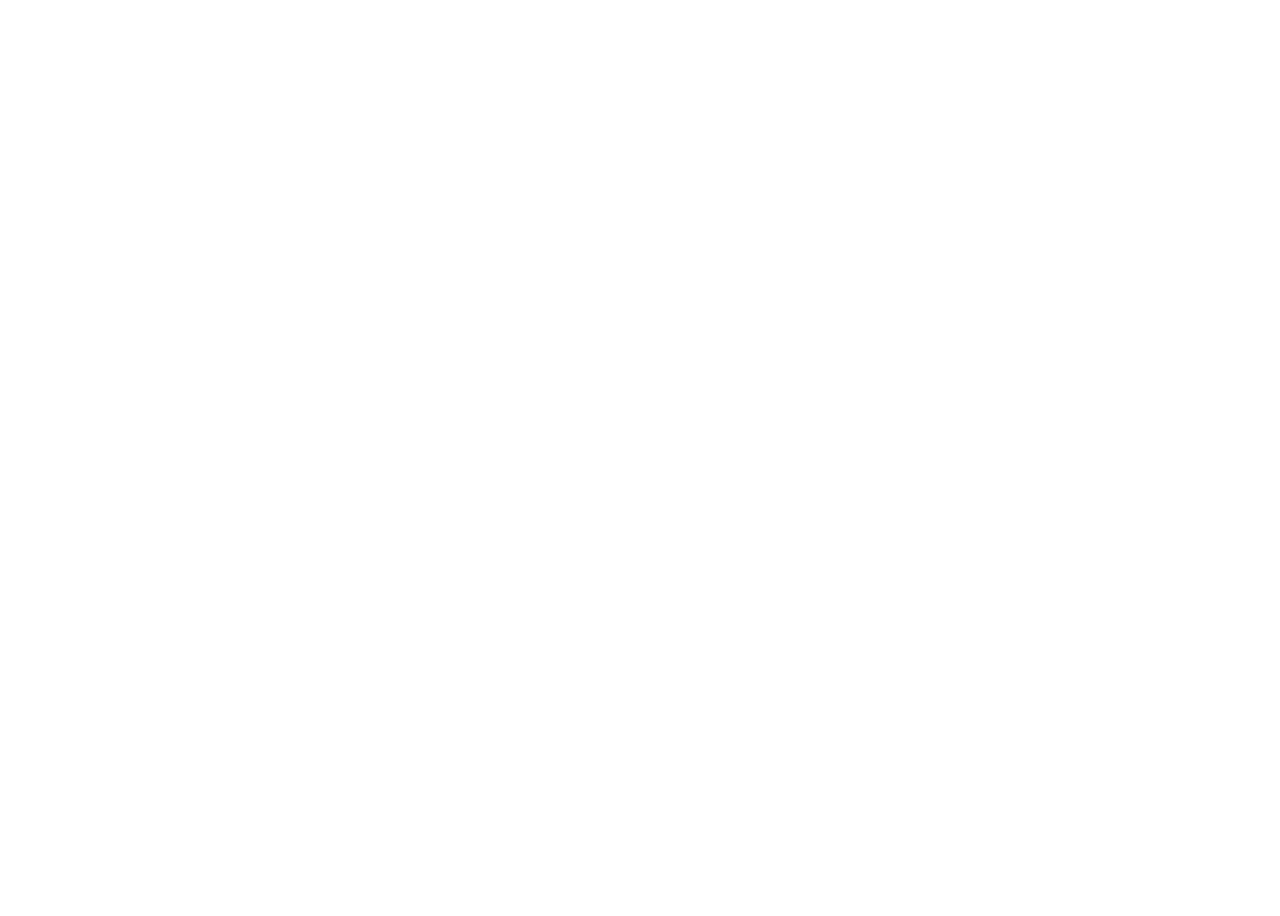
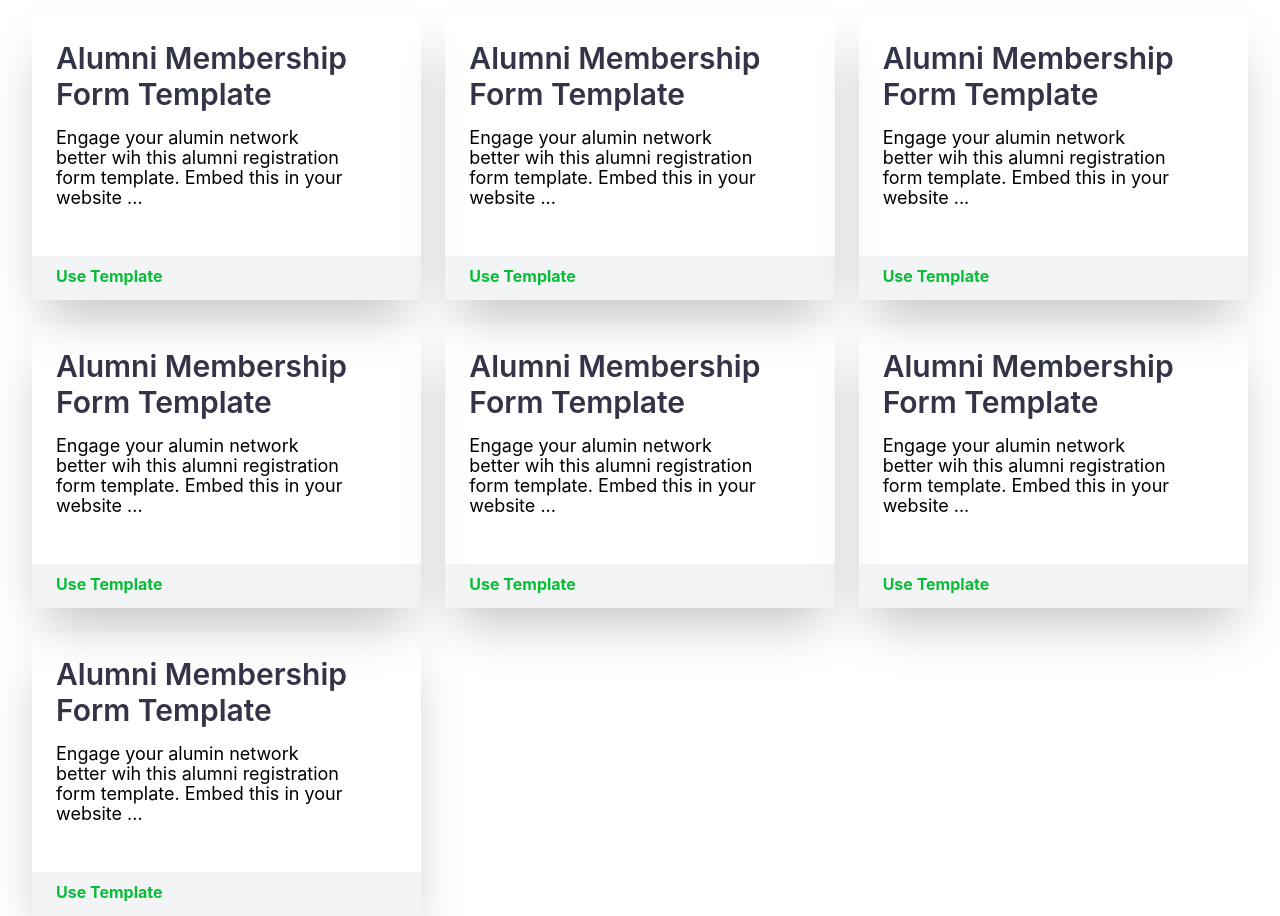
Before and after one commit to holydexboi/Template-task, a React (Create React App) app: page / in a window 1280 px wide. Shown: the part 360-1276 px from the top of the page. Before the commit the page ends 800 px from the top, so only its background shows below. Built offline with nearby package versions, Linux system fonts and the light colour scheme.

Commit message:
template card

```diff
--- a/src/components/Template.js
+++ b/src/components/Template.js
@@ -76,12 +76,107 @@
       </div>
       <div className="mt-14">
         <div className="flex justify-between">
-          <p className="font-semibold text-xl">All Templates</p>
+          <p className=" font-medium text-lg text-gray-700">All Templates</p>
           <p className=" font-normal text-gray-400">2000 templates</p>
         </div>
-        <div>
-          <div className=" w-16 h-40">
-
+        <div className="mt-5 grid grid-cols-3 gap-6">
+          <div className="rounded-b-lg shadow-2xl">
+            <div className=" h-60 pt-6 pl-6 pr-11">
+              <p className=" text-3xl text-[#333447] font-semibold">
+                Alumni Membership Form Template
+              </p>
+              <p className="mt-4 font-normal text-lg leading-5 pr-6">
+                Engage your alumin network better wih this alumni registration
+                form template. Embed this in your website ...
+              </p>
+            </div>
+            <div className="h-11 text-[#08bd37] font-bold pl-6 pr-11 py-2 bg-gray-100">
+              <p className="">Use Template</p>
+            </div>
+          </div>
+          <div className="rounded-b-lg shadow-2xl">
+            <div className=" h-60 pt-6 pl-6 pr-11">
+              <p className=" text-3xl text-[#333447] font-semibold">
+                Alumni Membership Form Template
+              </p>
+              <p className="mt-4 font-normal text-lg leading-5 pr-6">
+                Engage your alumin network better wih this alumni registration
+                form template. Embed this in your website ...
+              </p>
+            </div>
+            <div className="h-11 text-[#08bd37] font-bold pl-6 pr-11 py-2 bg-gray-100">
+              <p className="">Use Template</p>
+            </div>
+          </div>
+          <div className="rounded-b-lg shadow-2xl">
+            <div className=" h-60 pt-6 pl-6 pr-11">
+              <p className=" text-3xl text-[#333447] font-semibold">
+                Alumni Membership Form Template
+              </p>
+              <p className="mt-4 font-normal text-lg leading-5 pr-6">
+                Engage your alumin network better wih this alumni registration
+                form template. Embed this in your website ...
+              </p>
+            </div>
+            <div className="h-11 text-[#08bd37] font-bold pl-6 pr-11 py-2 bg-gray-100">
+              <p className="">Use Template</p>
+            </div>
+          </div>
+          <div className="rounded-b-lg shadow-2xl">
+            <div className=" h-60 pt-6 pl-6 pr-11">
+              <p className=" text-3xl text-[#333447] font-semibold">
+                Alumni Membership Form Template
+              </p>
+              <p className="mt-4 font-normal text-lg leading-5 pr-6">
+                Engage your alumin network better wih this alumni registration
+                form template. Embed this in your website ...
+              </p>
+            </div>
+            <div className="h-11 text-[#08bd37] font-bold pl-6 pr-11 py-2 bg-gray-100">
+              <p className="">Use Template</p>
+            </div>
+          </div>
+          <div className="rounded-b-lg shadow-2xl">
+            <div className=" h-60 pt-6 pl-6 pr-11">
+              <p className=" text-3xl text-[#333447] font-semibold">
+                Alumni Membership Form Template
+              </p>
+              <p className="mt-4 font-normal text-lg leading-5 pr-6">
+                Engage your alumin network better wih this alumni registration
+                form template. Embed this in your website ...
+              </p>
+            </div>
+            <div className="h-11 text-[#08bd37] font-bold pl-6 pr-11 py-2 bg-gray-100">
+              <p className="">Use Template</p>
+            </div>
+          </div>
+          <div className="rounded-b-lg shadow-2xl">
+            <div className=" h-60 pt-6 pl-6 pr-11">
+              <p className=" text-3xl text-[#333447] font-semibold">
+                Alumni Membership Form Template
+              </p>
+              <p className="mt-4 font-normal text-lg leading-5 pr-6">
+                Engage your alumin network better wih this alumni registration
+                form template. Embed this in your website ...
+              </p>
+            </div>
+            <div className="h-11 text-[#08bd37] font-bold pl-6 pr-11 py-2 bg-gray-100">
+              <p className="">Use Template</p>
+            </div>
+          </div>
+          <div className="rounded-b-lg shadow-2xl">
+            <div className=" h-60 pt-6 pl-6 pr-11">
+              <p className=" text-3xl text-[#333447] font-semibold">
+                Alumni Membership Form Template
+              </p>
+              <p className="mt-4 font-normal text-lg leading-5 pr-6">
+                Engage your alumin network better wih this alumni registration
+                form template. Embed this in your website ...
+              </p>
+            </div>
+            <div className="h-11 text-[#08bd37] font-bold pl-6 pr-11 py-2 bg-gray-100">
+              <p className="">Use Template</p>
+            </div>
           </div>
         </div>
       </div>
```
